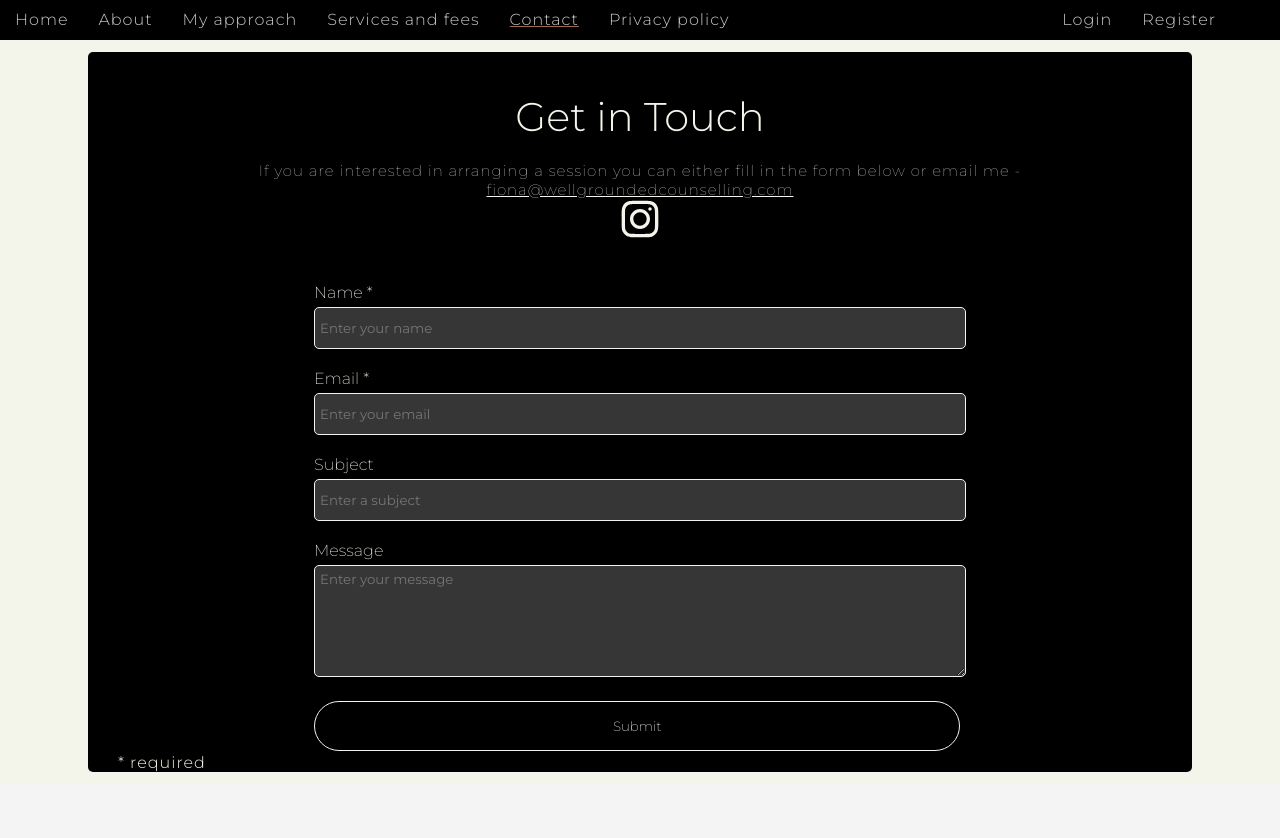
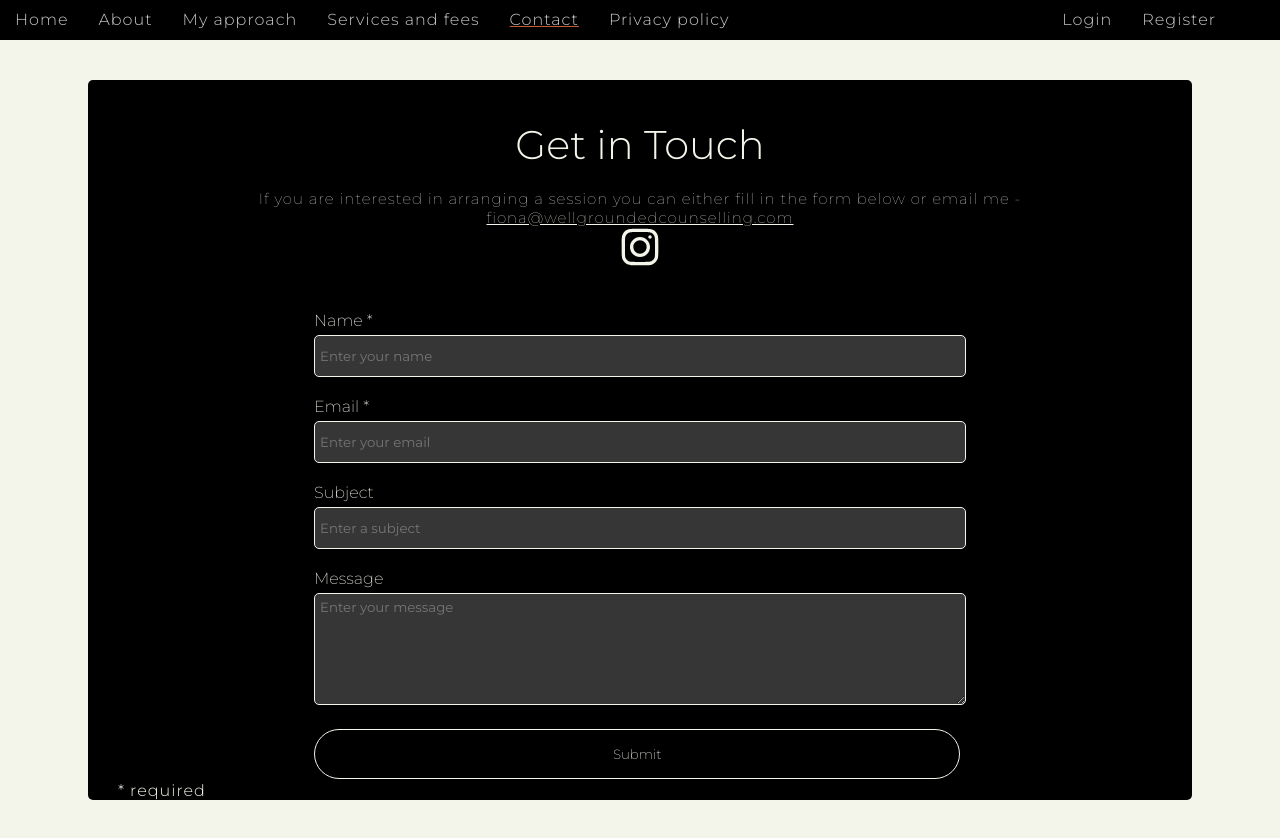
Before and after one commit to PeachyOmnivore/WellGroundedCounselling, a React (Vite) app: page /contact in a window 1280 px wide. Before the commit the page ends 800 px from the top, so only its background shows below. Built offline with nearby package versions, Linux system fonts and the light colour scheme.

Commit message:
feat: cleaned up some heights

```diff
--- a/src/App.css
+++ b/src/App.css
@@ -5,9 +5,9 @@
   padding: 0px;
 }
 
-body {
-  height: 100%;
-  width: 100%;
+.root {
+  height: 100vh;
+  width: 100vw;
 }
 
 * p, ul {
--- a/src/pages/about/about.css
+++ b/src/pages/about/about.css
@@ -2,7 +2,7 @@
   display: grid;
   grid-template-columns:  1fr 1fr;
 
-  height: 95.9vh;
+  height: 100vh;
   gap: 50px;
   background-color: #5B612E;
   color: #f3f4ea;
--- a/src/pages/contact/contact.css
+++ b/src/pages/contact/contact.css
@@ -2,7 +2,7 @@
   display: grid;
   place-content: center;
   background-color: #f3f4ea;
-  height: 93vh;
+  height: 100vh;
 }
 
 .form-container {
--- a/src/pages/home/home.css
+++ b/src/pages/home/home.css
@@ -1,8 +1,3 @@
-.home-container {
-  height: 100%;
-  width: 100%;
-}
-
 .home-grid {
   display: grid;
   grid-template-columns: repeat(2, 1fr);
--- a/src/pages/login/login.css
+++ b/src/pages/login/login.css
@@ -1,7 +1,7 @@
 .login-container {
   display: grid;
   place-items: center;
-  height: 96vh;
+  height: 100vh;
   background-color: #f3f4ea;
 }
 
--- a/src/pages/myApproach/myApproach.css
+++ b/src/pages/myApproach/myApproach.css
@@ -1,7 +1,7 @@
 .my-approach-container {
   display: grid;
   place-content: center;
-  height: 96vh;
+  height: 100vh;
   background-image: url('../../assets/images/nsplsh_9896bfc9c61c4427a66c51ce52fb1414~mv2.webp');
   background-size: cover;
 }
--- a/src/pages/register/register.css
+++ b/src/pages/register/register.css
@@ -1,7 +1,7 @@
 .register-container {
   display: grid;
   place-items: center;
-  height: 96vh;
+  height: 100vh;
   background-color: #f3f4ea;
 }
 
--- a/src/pages/servicesAndFees/servicesAndFees.css
+++ b/src/pages/servicesAndFees/servicesAndFees.css
@@ -1,7 +1,7 @@
 .services-and-fee-container {
   display: grid;
   grid-template-rows: repeat(3, 200px) 50px ;
-  height: 88vh;
+  height: 100vh;
 
   place-items: center;;
   padding: 100px 200px 0px 200px;
```
